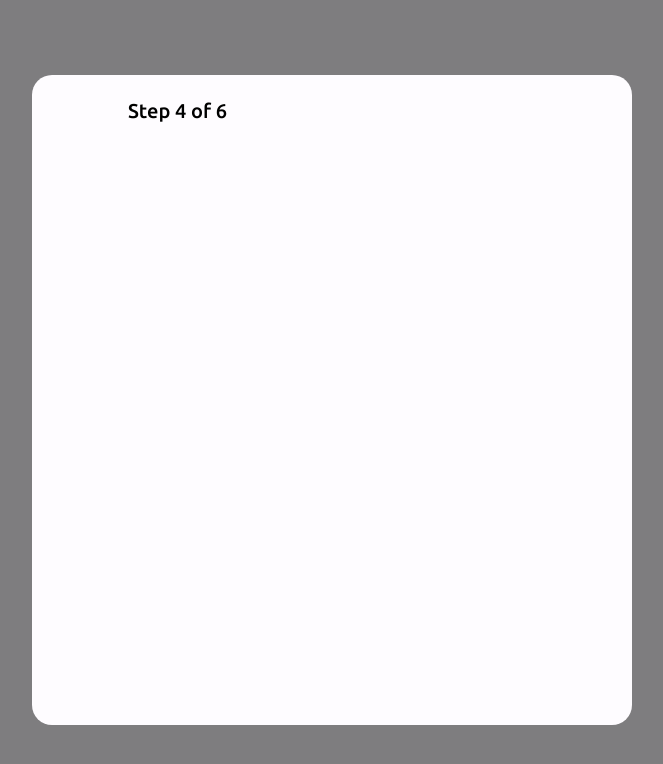
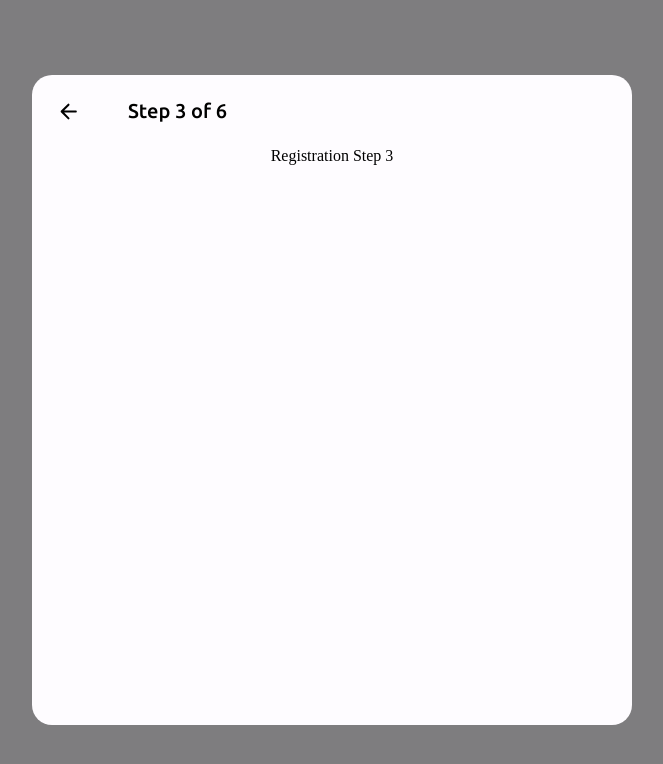
Before and after one commit to nerdxio/twitter-clone, a React (Create React App) app in the folder frontend/: page / in a window 1280 px wide. Shown: the top 764 px of the page, without its empty margins (308-971 px from the left). Built offline with nearby package versions, Linux system fonts and the light colour scheme.

Commit message:
added register form fo the first step of registertion

```diff
--- /dev/null
+++ b/frontend/src/features/register/components/RegisterFormOne/RegisterFormOne.css
@@ -0,0 +1,8 @@
+reg-step-one-container{
+    width: 100%;
+    height: fit-content;
+}
+
+reg-step-on-content{
+
+}
--- /dev/null
+++ b/frontend/src/features/register/components/RegisterFormOne/RegisterFormOne.tsx
@@ -0,0 +1,12 @@
+import React from 'react'
+import './RegisterFormOne.css'
+
+export const RegisterFormOne:React.FC = () => {
+    return (
+        <div className='reg-step-one-container'>
+            <div className="reg-step-on-content">
+                User input area for Register One
+            </div>
+        </div>
+    )
+}
--- a/frontend/src/features/register/components/RegisterModal/RegisterModal.css
+++ b/frontend/src/features/register/components/RegisterModal/RegisterModal.css
@@ -2,3 +2,11 @@
     height: 100%;
     width: 100%;
 }
+
+.register-modal-content{
+    display: flex;
+    width: 100%;
+    height: fit-content;
+    justify-content: center;
+    align-items: center;
+}
--- a/frontend/src/features/register/components/RegisterModal/RegisterModal.tsx
+++ b/frontend/src/features/register/components/RegisterModal/RegisterModal.tsx
@@ -2,23 +2,27 @@ import React from 'react'
 import { useState } from 'react'
 
 import { Modal } from '../../../../components/Modal/Modal'
-import './RegisterModal.css'
 import { RegisterStepCounter } from '../RegisterStepCounter/RegisterStepCounter'
+import { determineModalContent } from '../../utils/RegisterModalUtils'
+import './RegisterModal.css';
 
 export const RegisterModal: React.FC = () => {
 
-  const [step, setStep] = useState<number>(4);
+  const [step, setStep] = useState<number>(3);
 
   const stepButtonClicked = () => {
 
-    step === 1 || step === 4 || step >= 6 ? setStep(step) : setStep(step);
+    step === 1 || step === 4 || step >= 6 ? setStep(step) : setStep(step - 1);
 
   }
 
   return (
     <Modal>
-      <div className='register-container'>
+      <div className="register-container">
         <RegisterStepCounter step={step} changeStep={stepButtonClicked} />
+        <div className='register-modal-content'>
+          {determineModalContent(step)}
+        </div>
       </div>
     </Modal>
   )
--- a/frontend/src/features/register/components/RegisterStepCounter/RegisterStepCounter.tsx
+++ b/frontend/src/features/register/components/RegisterStepCounter/RegisterStepCounter.tsx
@@ -13,7 +13,6 @@ export const RegisterStepCounter: React.FC<RegisterStepProps> = ({ step, changeS
         <div className='reg-step-counter-container'>
             <div className={iconClass(step)} onClick={changeStep}>
                 {displayIcon(step)}
-
             </div>
             <span className='red-step-number'>Step {step} of 6</span>
         </div>
--- /dev/null
+++ b/frontend/src/features/register/utils/RegisterModalUtils.tsx
@@ -0,0 +1,24 @@
+import { RegisterFormOne } from "../components/RegisterFormOne/RegisterFormOne"
+
+
+export const determineModalContent = (step:number): JSX.Element => {
+
+    switch(step){
+        case 1:
+            return <RegisterFormOne/>
+        case 2:
+            return <span>Registration Step 2</span>
+        case 3:
+            return <span>Registration Step 3</span>
+        case 4:
+            return <span>Registration Step 4</span>
+        case 5:
+            return <span>Registration Step 5</span>
+
+        case 6:
+            return <span>Registration Step 6</span>
+
+        default:
+            return <></>
+    }
+}
```
